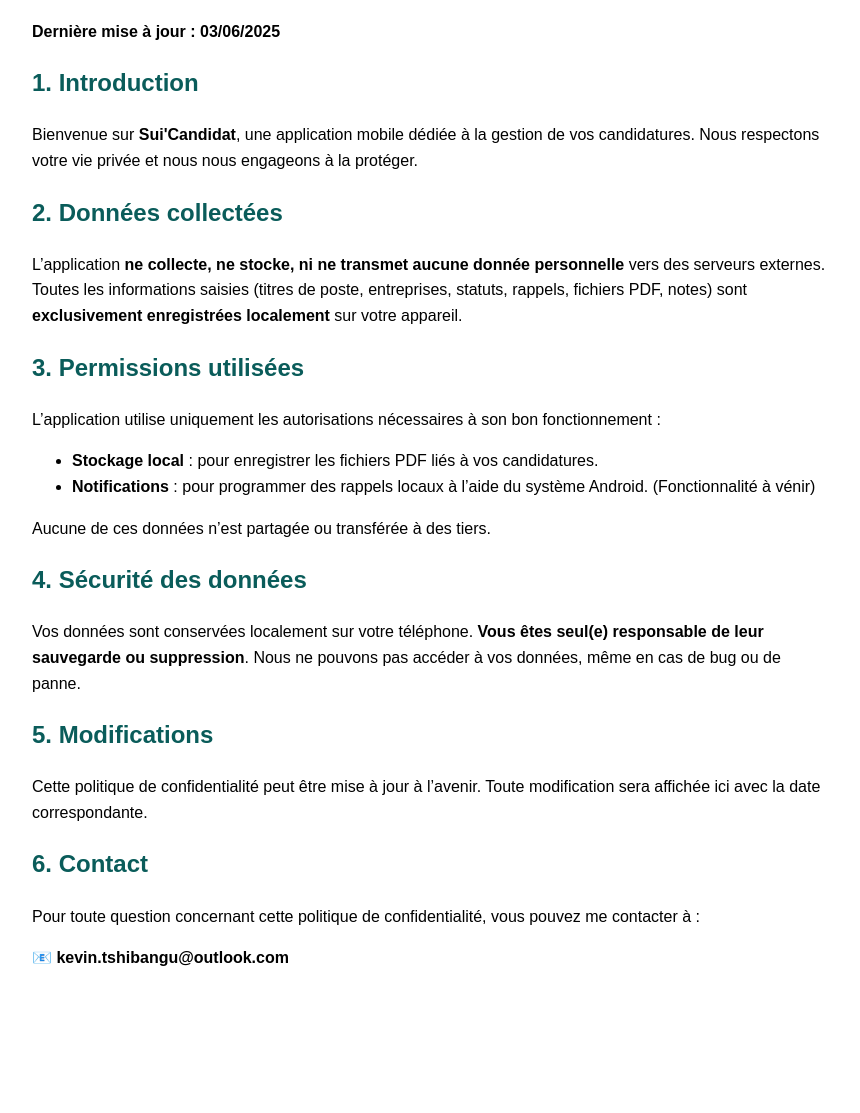
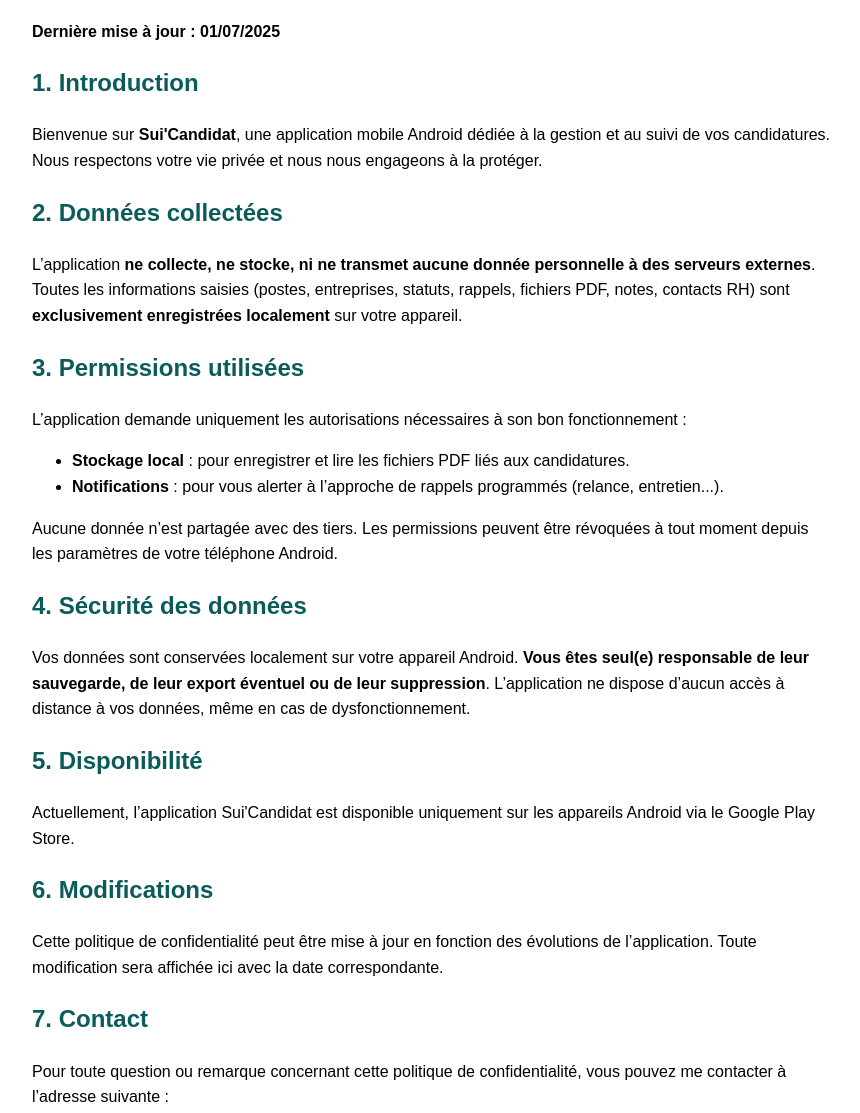
Before and after one commit to KeVinTsHiBaNgU/sui-candidat-pc, a plain HTML site: page index.html in a window 1280 px wide. Shown: the part 94-1207 px from the top of the page, without its empty margins (8-868 px from the left). Before the commit the page ends 1105 px from the top, so only its background shows below. Drawn offline with Linux system fonts and the light colour scheme.

Commit message:
Mise à jour de la politique de confidentialité - sui'candidat

```diff
--- a/index.html
+++ b/index.html
@@ -11,30 +11,33 @@
 </head>
 <body>
     <h1>Politique de confidentialité</h1>
-    <p><strong>Dernière mise à jour : 03/06/2025</strong></p>
+    <p><strong>Dernière mise à jour : 01/07/2025</strong></p>
 
     <h2>1. Introduction</h2>
-    <p>Bienvenue sur <strong>Sui'Candidat</strong>, une application mobile dédiée à la gestion de vos candidatures. Nous respectons votre vie privée et nous nous engageons à la protéger.</p>
+    <p>Bienvenue sur <strong>Sui'Candidat</strong>, une application mobile Android dédiée à la gestion et au suivi de vos candidatures. Nous respectons votre vie privée et nous nous engageons à la protéger.</p>
 
     <h2>2. Données collectées</h2>
-    <p>L’application <strong>ne collecte, ne stocke, ni ne transmet aucune donnée personnelle</strong> vers des serveurs externes. Toutes les informations saisies (titres de poste, entreprises, statuts, rappels, fichiers PDF, notes) sont <strong>exclusivement enregistrées localement</strong> sur votre appareil.</p>
+    <p>L’application <strong>ne collecte, ne stocke, ni ne transmet aucune donnée personnelle à des serveurs externes</strong>. Toutes les informations saisies (postes, entreprises, statuts, rappels, fichiers PDF, notes, contacts RH) sont <strong>exclusivement enregistrées localement</strong> sur votre appareil.</p>
 
     <h2>3. Permissions utilisées</h2>
-    <p>L’application utilise uniquement les autorisations nécessaires à son bon fonctionnement :</p>
+    <p>L’application demande uniquement les autorisations nécessaires à son bon fonctionnement :</p>
     <ul>
-        <li><strong>Stockage local</strong> : pour enregistrer les fichiers PDF liés à vos candidatures.</li>
-        <li><strong>Notifications</strong> : pour programmer des rappels locaux à l’aide du système Android. (Fonctionnalité à vénir)</li>
+        <li><strong>Stockage local</strong> : pour enregistrer et lire les fichiers PDF liés aux candidatures.</li>
+        <li><strong>Notifications</strong> : pour vous alerter à l’approche de rappels programmés (relance, entretien...).</li>
     </ul>
-    <p>Aucune de ces données n’est partagée ou transférée à des tiers.</p>
+    <p>Aucune donnée n’est partagée avec des tiers. Les permissions peuvent être révoquées à tout moment depuis les paramètres de votre téléphone Android.</p>
 
     <h2>4. Sécurité des données</h2>
-    <p>Vos données sont conservées localement sur votre téléphone. <strong>Vous êtes seul(e) responsable de leur sauvegarde ou suppression</strong>. Nous ne pouvons pas accéder à vos données, même en cas de bug ou de panne.</p>
+    <p>Vos données sont conservées localement sur votre appareil Android. <strong>Vous êtes seul(e) responsable de leur sauvegarde, de leur export éventuel ou de leur suppression</strong>. L’application ne dispose d’aucun accès à distance à vos données, même en cas de dysfonctionnement.</p>
 
-    <h2>5. Modifications</h2>
-    <p>Cette politique de confidentialité peut être mise à jour à l’avenir. Toute modification sera affichée ici avec la date correspondante.</p>
+    <h2>5. Disponibilité</h2>
+    <p>Actuellement, l’application Sui'Candidat est disponible uniquement sur les appareils Android via le Google Play Store.</p>
 
-    <h2>6. Contact</h2>
-    <p>Pour toute question concernant cette politique de confidentialité, vous pouvez me contacter à :</p>
+    <h2>6. Modifications</h2>
+    <p>Cette politique de confidentialité peut être mise à jour en fonction des évolutions de l’application. Toute modification sera affichée ici avec la date correspondante.</p>
+
+    <h2>7. Contact</h2>
+    <p>Pour toute question ou remarque concernant cette politique de confidentialité, vous pouvez me contacter à l’adresse suivante :</p>
     <p>📧 <strong>kevin.tshibangu@outlook.com</strong></p>
 </body>
 </html>
```
